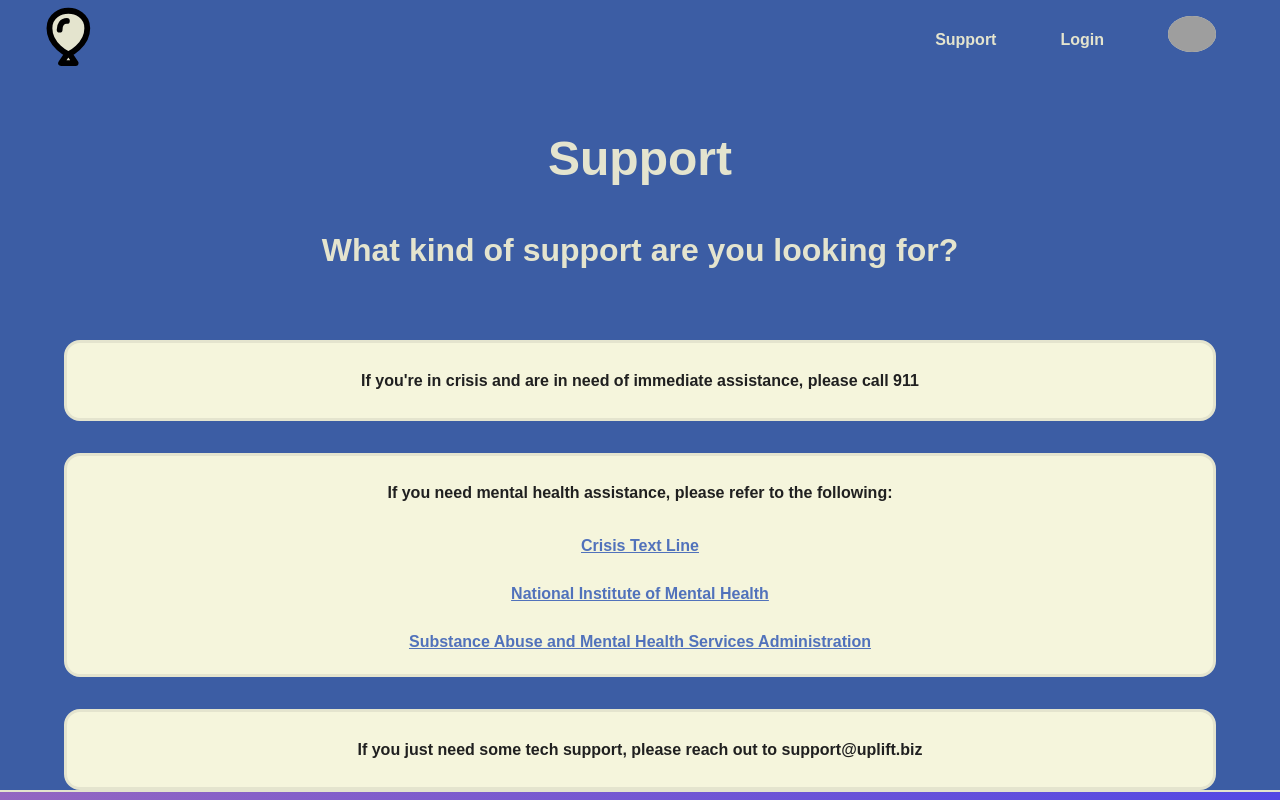
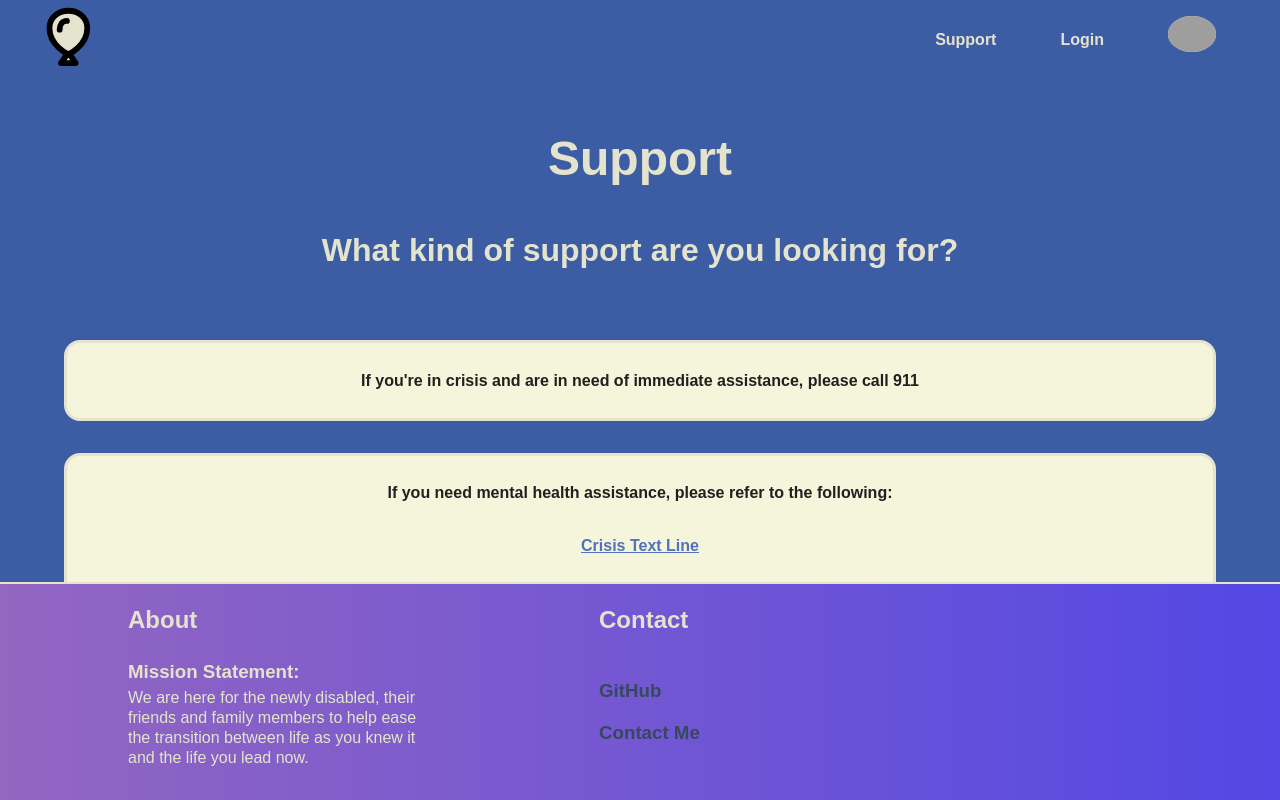
Before and after one commit to JackSpeidel/jack-speidel-capstone, a React (Create React App) app: page /support in a window 1280 px wide. Shown: the top 800 px of the page. Built offline with nearby package versions, Linux system fonts and the light colour scheme; grey boxes are pictures that could not be loaded.

Commit message:
bugs squished

```diff
--- a/src/components/Footer/footer.scss
+++ b/src/components/Footer/footer.scss
@@ -3,6 +3,9 @@
     background-image: linear-gradient(to right, rgb(147, 102, 193), rgb(83, 72, 228));
     border-top: 2px solid rgb(228, 228, 206);
     padding-bottom: 2rem;
+    position: fixed;
+    width: 100%;
+    bottom: 0;
 
     &__container{
         display: flex;
@@ -14,7 +17,7 @@
     &__column {
         display: flex;
         flex-direction: column;
-        width: 25%;
+        width: 27%;
     }
 
     &__subheading{
```
